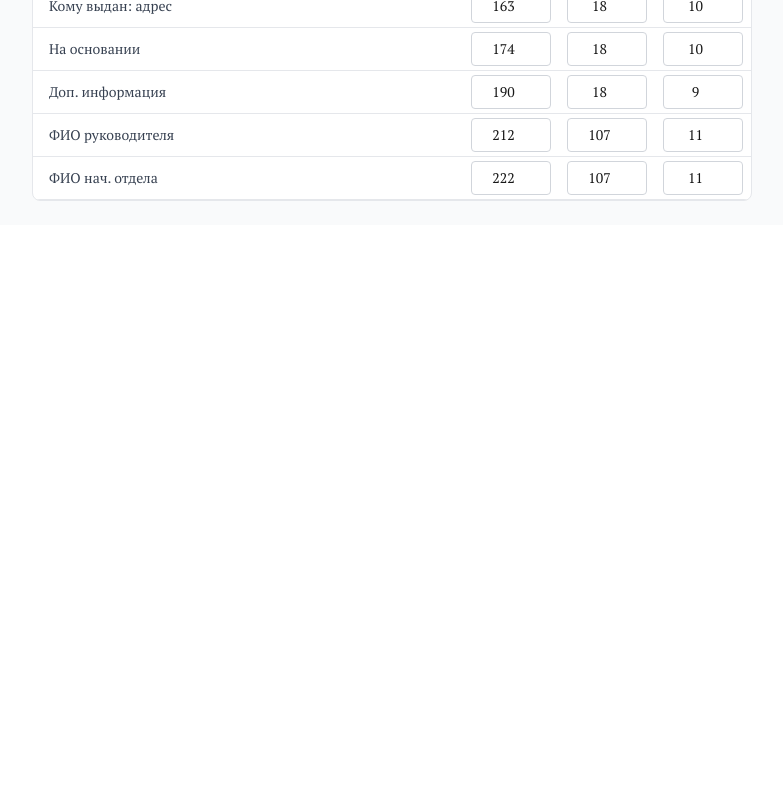
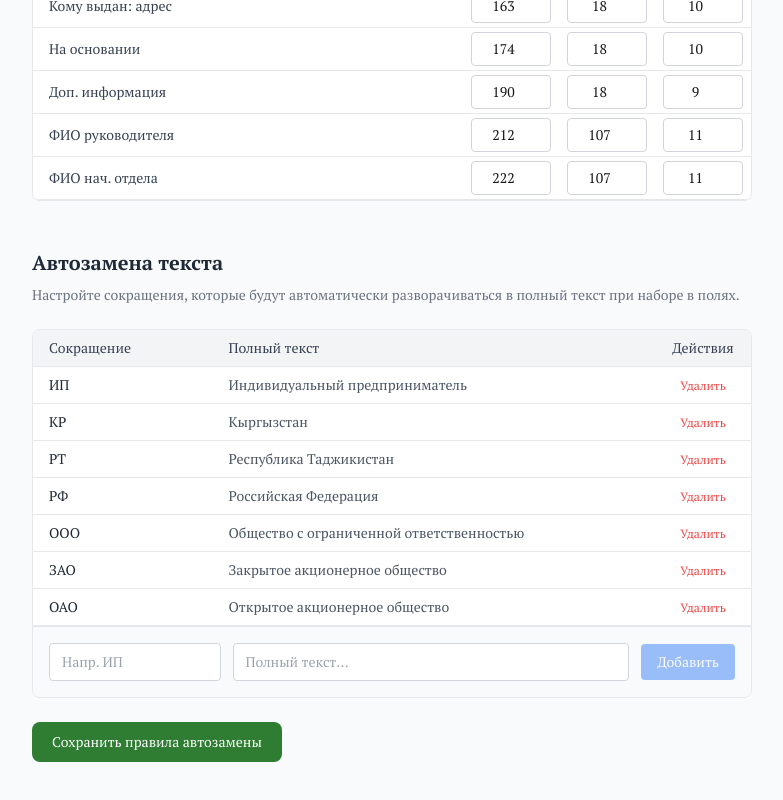
Before and after one commit to adolfsta1in/appforzamira, a Next.js app: page /settings in a window 1280 px wide. Shown: the part 946-1746 px from the top of the page, without its empty margins (248-1031 px from the left). Before the commit the page ends 1171 px from the top, so only its background shows below. Built offline with nearby package versions, Linux system fonts and the light colour scheme; no server answers; the database is empty.

Commit message:
feat: add user-configurable auto-replacements synced with supabase

```diff
--- a/src/app/page.tsx
+++ b/src/app/page.tsx
@@ -13,6 +13,7 @@ import {
 import CertificateEditor from './components/CertificateEditor';
 import { supabase } from '@/lib/supabase';
 import * as XLSX from 'xlsx';
+import { applyAutoReplace, initAutoReplacements } from '@/lib/autoReplace';
 
 // ─── Templates ───────────────────────────────────────────────────────────────
 interface CertTemplate {
@@ -113,24 +114,28 @@ export default function Home() {
     const { data } = await supabase
       .from('templates')
       .select('*')
+      .neq('name', '__system_auto_replacements__')
       .order('created_at', { ascending: false });
     setTemplates((data || []) as CertTemplate[]);
   }, []);
 
-  useEffect(() => { loadTemplates(); }, [loadTemplates]);
+  useEffect(() => {
+    initAutoReplacements();
+    loadTemplates();
+  }, [loadTemplates]);
 
   const updateField = useCallback((key: keyof CertificateFormData, value: string) => {
     if (key === 'quantity' || key === 'quantity_unit') {
       userEditedQuantityRef.current = true;
     }
-    setFormData(prev => ({ ...prev, [key]: value }));
+    setFormData(prev => ({ ...prev, [key]: applyAutoReplace(value) }));
   }, []);
 
   const updateArrayField = useCallback(
     (key: 'products' | 'basis_documents' | 'additional_info', index: number, value: string) => {
       setFormData(prev => {
         const arr = [...prev[key]];
-        arr[index] = value;
+        arr[index] = applyAutoReplace(value);
         return { ...prev, [key]: arr };
       });
     },
--- a/src/app/registry/page.tsx
+++ b/src/app/registry/page.tsx
@@ -6,6 +6,7 @@ import { useState, useEffect, useCallback } from 'react';
 import { useRouter } from 'next/navigation';
 import { formToRegistryRow, ALL_COLUMNS, COLUMN_LABELS, TAJIK_MONTHS } from '@/lib/certificateTypes';
 import { supabase } from '@/lib/supabase';
+import { applyAutoReplace, initAutoReplacements } from '@/lib/autoReplace';
 
 interface CertRow {
   id: string;
@@ -82,6 +83,7 @@ export default function RegistryPage() {
   }, []);
 
   useEffect(() => {
+    initAutoReplacements();
     loadCerts(currentPage);
   }, [loadCerts, currentPage]);
 
@@ -188,7 +190,7 @@ export default function RegistryPage() {
   }, []);
 
   const handleEditChange = useCallback((field: keyof CertRow, value: string) => {
-    setEditFormData(prev => ({ ...prev, [field]: value }));
+    setEditFormData(prev => ({ ...prev, [field]: applyAutoReplace(value) }));
   }, []);
 
   const saveInlineEdit = useCallback(async () => {
--- a/src/app/settings/page.tsx
+++ b/src/app/settings/page.tsx
@@ -9,6 +9,7 @@ import {
   savePrintLayout,
   resetPrintLayout,
 } from '@/lib/printLayout';
+import { AUTO_REPLACEMENTS, saveAutoReplacements, initAutoReplacements } from '@/lib/autoReplace';
 
 type LayoutKey = keyof PrintLayoutConfig;
 
@@ -16,8 +17,17 @@ export default function SettingsPage() {
   const [layout, setLayout] = useState<PrintLayoutConfig>(DEFAULT_PRINT_LAYOUT);
   const [savedMsg, setSavedMsg] = useState(false);
 
+  // Auto replacements state
+  const [replacements, setReplacements] = useState<Record<string, string>>({});
+  const [newShort, setNewShort] = useState('');
+  const [newLong, setNewLong] = useState('');
+  const [replacementsSaved, setReplacementsSaved] = useState(false);
+
   useEffect(() => {
     setLayout(loadPrintLayout());
+    initAutoReplacements().then(() => {
+      setReplacements({ ...AUTO_REPLACEMENTS });
+    });
   }, []);
 
   const updateField = (key: LayoutKey, prop: 'top' | 'left' | 'fontSize', value: string) => {
@@ -39,6 +49,27 @@ export default function SettingsPage() {
     resetPrintLayout();
     setLayout(DEFAULT_PRINT_LAYOUT);
     setSavedMsg(false);
+  };
+
+  const handleSaveReplacements = async () => {
+    await saveAutoReplacements(replacements);
+    setReplacementsSaved(true);
+    setTimeout(() => setReplacementsSaved(false), 3000);
+  };
+
+  const addReplacement = () => {
+    if (!newShort.trim() || !newLong.trim()) return;
+    setReplacements(prev => ({ ...prev, [newShort.trim()]: newLong.trim() }));
+    setNewShort('');
+    setNewLong('');
+  };
+
+  const removeReplacement = (key: string) => {
+    setReplacements(prev => {
+      const copy = { ...prev };
+      delete copy[key];
+      return copy;
+    });
   };
 
   const keys = Object.keys(DEFAULT_PRINT_LAYOUT) as LayoutKey[];
@@ -116,6 +147,81 @@ export default function SettingsPage() {
             </tbody>
           </table>
         </div>
+
+        <h2 className="text-xl font-bold text-gray-800 mt-12 mb-2">Автозамена текста</h2>
+        <p className="text-sm text-gray-500 mb-6">
+          Настройте сокращения, которые будут автоматически разворачиваться в полный текст при наборе в полях.
+        </p>
+
+        <div className="bg-white border rounded-lg overflow-hidden mb-6">
+          <table className="w-full text-sm">
+            <thead>
+              <tr className="bg-gray-100 border-b">
+                <th className="text-left px-4 py-2 font-medium text-gray-700 w-1/4">Сокращение</th>
+                <th className="text-left px-4 py-2 font-medium text-gray-700">Полный текст</th>
+                <th className="px-4 py-2 font-medium text-gray-700 w-24">Действия</th>
+              </tr>
+            </thead>
+            <tbody>
+              {Object.entries(replacements).map(([short, long]) => (
+                <tr key={short} className="border-b hover:bg-gray-50">
+                  <td className="px-4 py-2 font-medium text-gray-800">{short}</td>
+                  <td className="px-4 py-2 text-gray-600">{long}</td>
+                  <td className="px-4 py-2 text-center">
+                    <button
+                      onClick={() => removeReplacement(short)}
+                      className="text-red-500 hover:text-red-700 text-xs font-medium"
+                    >
+                      Удалить
+                    </button>
+                  </td>
+                </tr>
+              ))}
+              {Object.keys(replacements).length === 0 && (
+                <tr>
+                  <td colSpan={3} className="px-4 py-6 text-center text-gray-400 italic">
+                    Нет правил автозамены. Добавьте первое ниже.
+                  </td>
+                </tr>
+              )}
+            </tbody>
+          </table>
+
+          <div className="p-4 bg-gray-50 border-t flex items-center gap-3">
+            <input
+              type="text"
+              placeholder="Напр. ИП"
+              value={newShort}
+              onChange={e => setNewShort(e.target.value)}
+              className="px-3 py-2 border border-gray-300 rounded text-sm w-1/4 focus:border-[#2E7D32] focus:outline-none"
+            />
+            <input
+              type="text"
+              placeholder="Полный текст..."
+              value={newLong}
+              onChange={e => setNewLong(e.target.value)}
+              onKeyDown={e => e.key === 'Enter' && addReplacement()}
+              className="px-3 py-2 border border-gray-300 rounded text-sm flex-1 focus:border-[#2E7D32] focus:outline-none"
+            />
+            <button
+              onClick={addReplacement}
+              disabled={!newShort.trim() || !newLong.trim()}
+              className="px-4 py-2 bg-blue-500 text-white font-medium text-sm rounded disabled:opacity-50 hover:bg-blue-600"
+            >
+              Добавить
+            </button>
+          </div>
+        </div>
+
+        <button
+          onClick={handleSaveReplacements}
+          className={`px-5 py-2.5 rounded-lg font-medium text-white text-sm transition-colors mb-10 ${
+            replacementsSaved ? 'bg-green-600' : 'bg-[#2E7D32] hover:bg-green-800'
+          }`}
+        >
+          {replacementsSaved ? '✅ Сохранено!' : 'Сохранить правила автозамены'}
+        </button>
+
       </main>
     </div>
   );
--- /dev/null
+++ b/src/lib/autoReplace.ts
@@ -0,0 +1,66 @@
+import { supabase } from './supabase';
+
+const SYSTEM_TEMPLATE_NAME = '__system_auto_replacements__';
+
+export let AUTO_REPLACEMENTS: Record<string, string> = {
+  'ИП': 'Индивидуальный предприниматель',
+  'КР': 'Кыргызстан',
+  'РТ': 'Республика Таджикистан',
+  'РФ': 'Российская Федерация',
+  'ООО': 'Общество с ограниченной ответственностью',
+  'ЗАО': 'Закрытое акционерное общество',
+  'ОАО': 'Открытое акционерное общество',
+};
+
+export async function initAutoReplacements() {
+  try {
+    const { data, error } = await supabase
+      .from('templates')
+      .select('data')
+      .eq('name', SYSTEM_TEMPLATE_NAME)
+      .limit(1)
+      .maybeSingle();
+
+    if (!error && data?.data) {
+      AUTO_REPLACEMENTS = data.data as Record<string, string>;
+    }
+  } catch (err) {
+    console.error('Failed to init auto replacements:', err);
+  }
+}
+
+export async function saveAutoReplacements(newRules: Record<string, string>) {
+  AUTO_REPLACEMENTS = newRules;
+  try {
+    const { data: existing } = await supabase
+      .from('templates')
+      .select('id')
+      .eq('name', SYSTEM_TEMPLATE_NAME)
+      .limit(1)
+      .maybeSingle();
+
+    if (existing?.id) {
+      await supabase.from('templates').update({ data: newRules }).eq('id', existing.id);
+    } else {
+      await supabase.from('templates').insert({ name: SYSTEM_TEMPLATE_NAME, data: newRules });
+    }
+  } catch (err) {
+    console.error('Failed to save auto replacements:', err);
+  }
+}
+
+export function applyAutoReplace(text: string): string {
+  if (!text) return text;
+
+  let newText = text;
+
+  Object.entries(AUTO_REPLACEMENTS).forEach(([short, long]) => {
+    // Используем регулярное выражение для поиска точного слова.
+    // Ограничители: начало/конец строки, пробелы, кавычки или знаки препинания.
+    // Флаг 'g' для замены всех вхождений.
+    const regex = new RegExp(`(?<=^|\\s|["'.,!?;:\\-])(${short})(?=\\s|["'.,!?;:\\-]|$)`, 'g');
+    newText = newText.replace(regex, long);
+  });
+
+  return newText;
+}
```
